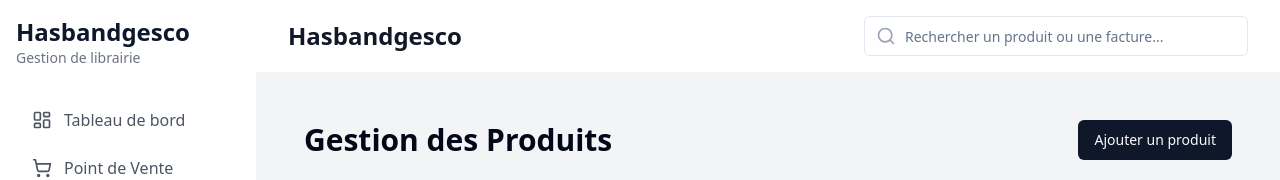
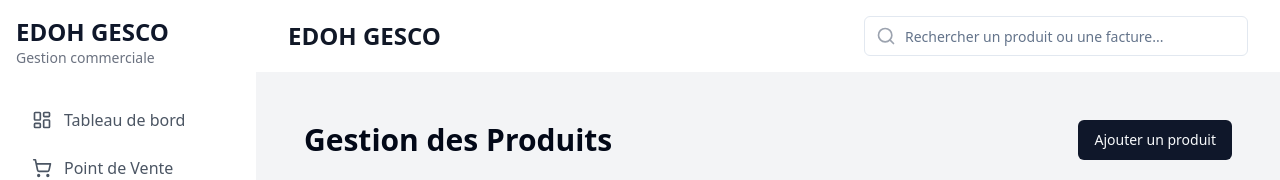
Before and after one commit to seydoulome1/computerbusinesscenter, a React (Vite) app: page /products in a window 1280 px wide. Shown: the top 180 px of the page. Built offline with nearby package versions, Linux system fonts and the light colour scheme.

Commit message:
Remove Hasbandgesco branding
The commit removes all instances of the "Hasbandgesco" branding from the application's UI.

```diff
--- a/src/components/Header.tsx
+++ b/src/components/Header.tsx
@@ -1,3 +1,4 @@
+
 import { Search } from "lucide-react";
 import { Input } from "@/components/ui/input";
 
@@ -6,7 +7,7 @@ export const Header = () => {
     <header className="bg-white shadow-sm">
       <div className="max-w-7xl mx-auto px-4 sm:px-6 lg:px-8 py-4">
         <div className="flex justify-between items-center">
-          <h1 className="text-2xl font-bold text-gray-900">Hasbandgesco</h1>
+          <h1 className="text-2xl font-bold text-gray-900">EDOH GESCO</h1>
           <div className="relative w-96">
             <div className="absolute inset-y-0 left-0 pl-3 flex items-center pointer-events-none">
               <Search className="h-5 w-5 text-gray-400" />
--- a/src/components/Sidebar.tsx
+++ b/src/components/Sidebar.tsx
@@ -1,3 +1,4 @@
+
 import { NavLink } from "react-router-dom";
 import {
   LayoutDashboard,
@@ -57,8 +58,8 @@ export const Sidebar = () => {
   return (
     <aside className="bg-white w-64 min-h-screen p-4 shadow-lg">
       <div className="mb-8">
-        <h2 className="text-2xl font-bold text-primary">Hasbandgesco</h2>
-        <p className="text-sm text-gray-500">Gestion de librairie</p>
+        <h2 className="text-2xl font-bold text-primary">EDOH GESCO</h2>
+        <p className="text-sm text-gray-500">Gestion commerciale</p>
       </div>
       <nav className="space-y-2">
         {menuItems.map((item) => (
```
